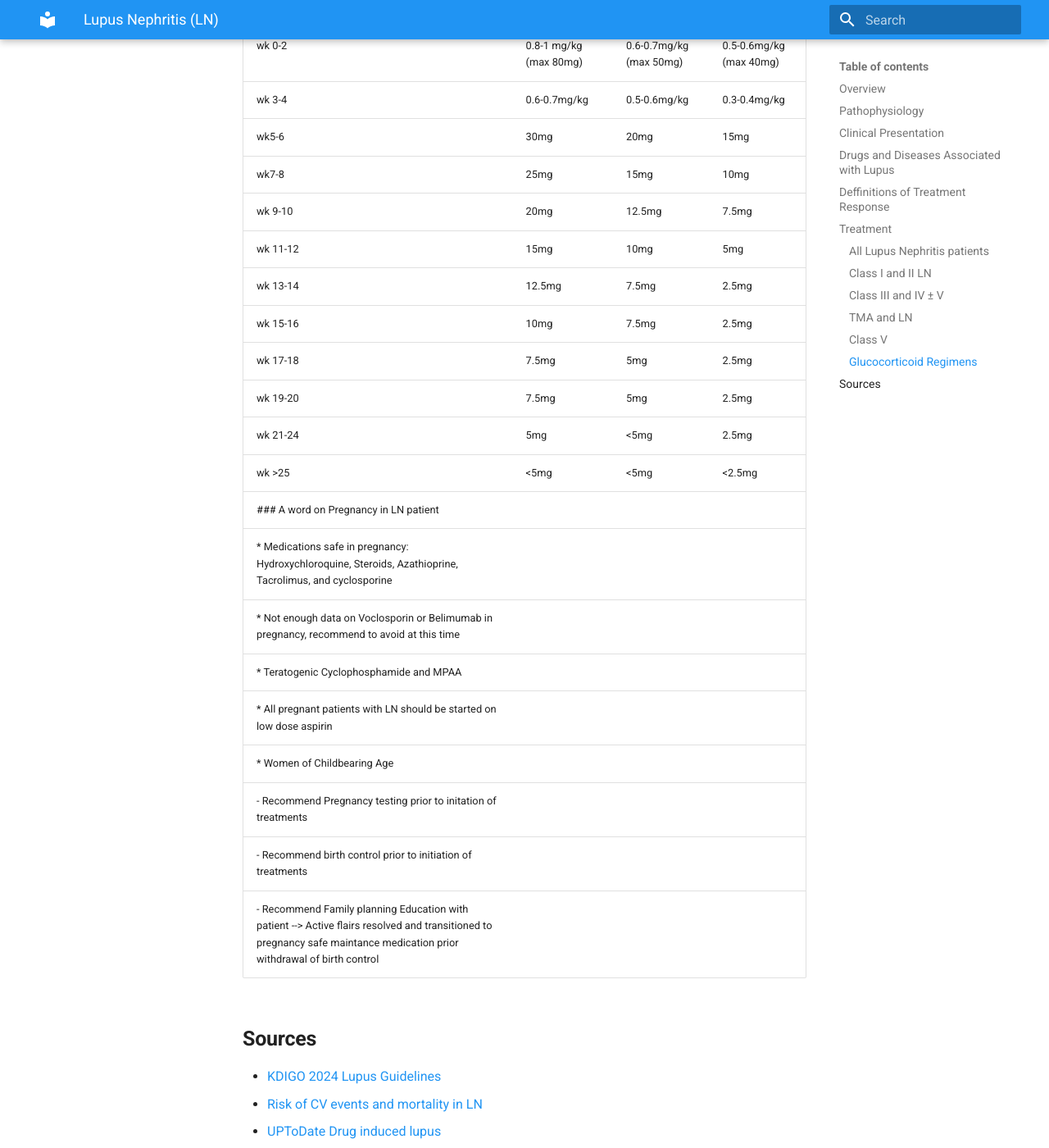
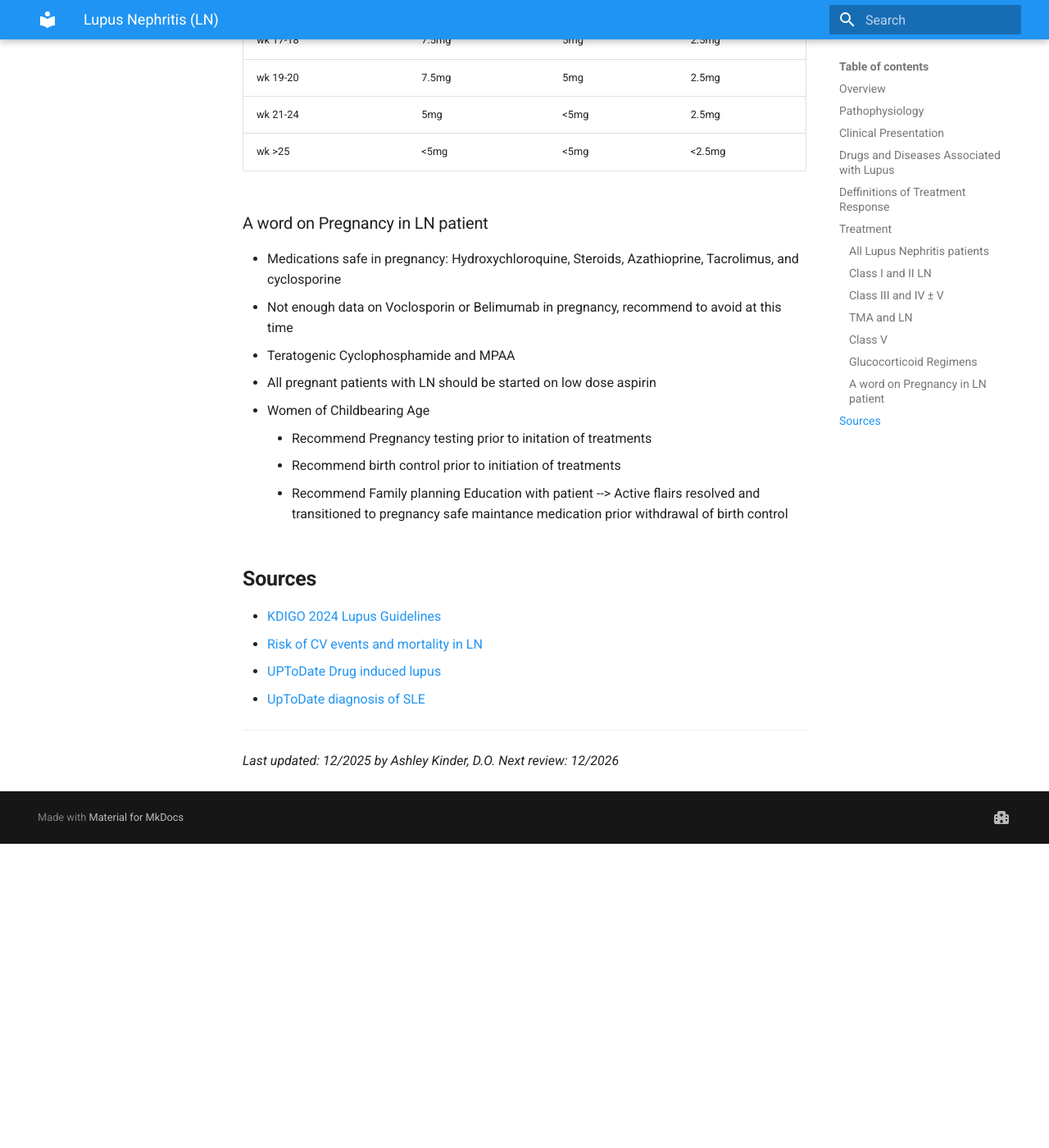
Before and after one commit to TTUNEPH2025/GN, an MkDocs documentation site: the page built from docs/Lupus.md, in a window 1280 px wide and 1400 px high, scrolled down 8143 px. Shown: the whole window at 82% size. Built offline with MkDocs 1.6.1 and Material for MkDocs 9.7.7, drawn with Linux system fonts in a browser that asks for light colours; after the commit the page ends 9172 px from its top, so only the background shows below that; part of the change alters nothing that is shown.

Commit message:
Update Lupus.md

```diff
--- a/docs/Lupus.md
+++ b/docs/Lupus.md
@@ -267,7 +267,7 @@ flowchart TB
   •  Anti-Proteinuria: RASS blockade (ACE/ARB) and SGLT2i
   •  Life style changes: smoking cessation, exercise, body weight management, ect."]
     n3 --> n5 & n6["Glucocorticoid and other agent"]
-    n6 --> n7["Moderte or Reduced dose preferred"] & n8["• MPAA
+    n6 --> n7["Moderate or Reduced dose preferred"] & n8["• MPAA
     • cyclophosphamide
     • CNI
     • Rituximab
@@ -277,7 +277,6 @@ flowchart TB
     n11 --> n6
     n10 --> n12["Routine Monitoring"]
     n7 --> n13["Insufficient data for recommendation fo steroid dosing"]
-
     n5@{ shape: rounded}
     n6@{ shape: rounded}
     n7@{ shape: rounded}
@@ -287,10 +286,10 @@ flowchart TB
     style n2 fill:#C8E6C9
     style n3 fill:#C8E6C9
     style n4 fill:#C8E6C9
-    style n5 fill:#FFF9C4
+    style n5 fill:#FFF9C4,text-align:left,white-space:nowrap
     style n6 fill:#C8E6C9
-    style n7 fill:#FFF9C4
-    style n8 fill:#FFF9C4
+    style n7 fill:#FFF9C4,text-align:left,white-space:nowrap
+    style n8 fill:#FFF9C4,text-align:left,white-space:nowrap
     style n9 fill:#C8E6C9
     style n10 fill:#C8E6C9
     style n11 fill:#C8E6C9
@@ -314,6 +313,9 @@ flowchart TB
 |wk 19-20|7.5mg|5mg|2.5mg|
 |wk 21-24|5mg|<5mg|2.5mg|
 |wk >25|<5mg|<5mg|<2.5mg|
+
+
+
 ### A word on Pregnancy in LN patient
   * Medications safe in pregnancy: Hydroxychloroquine, Steroids, Azathioprine, Tacrolimus, and cyclosporine
   * Not enough data on Voclosporin or Belimumab in pregnancy, recommend to avoid at this time
```
